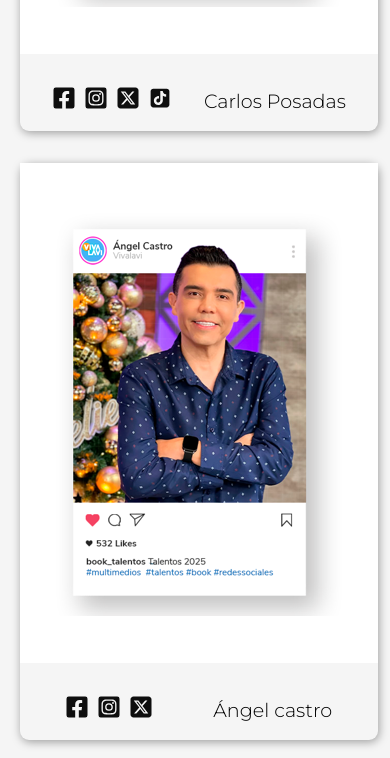
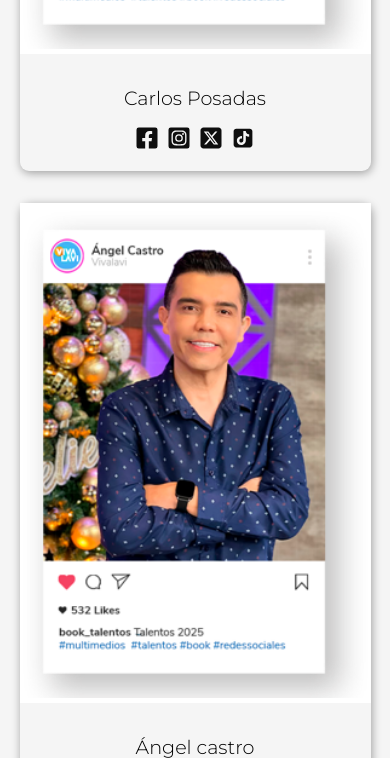
Before and after one commit to webrstudio/multimediosdigital.com, a Next.js app: page /talento in a window 390 px wide. Shown: the part 810-1568 px from the top of the page. Built offline with nearby package versions, Linux system fonts and the light colour scheme; a web font is replaced by a local one.

Commit message:
se corrige el estilo de los talentos en responsive

```diff
--- a/src/app/talento/components/talent/Talent/Talent.jsx
+++ b/src/app/talento/components/talent/Talent/Talent.jsx
@@ -1,16 +1,16 @@
-'use client'
+"use client";
 import { talent } from "./const";
 import { useState } from "react";
 import styles from "./styles.module.css";
-import '@szhsin/react-menu/dist/index.css';
+import "@szhsin/react-menu/dist/index.css";
 import { IoIosArrowDown } from "react-icons/io";
 import { Slide } from "react-awesome-reveal";
-import '@szhsin/react-menu/dist/transitions/zoom.css';
+import "@szhsin/react-menu/dist/transitions/zoom.css";
 import { Container, Title, GridContainer } from "@/components";
-import { Menu, MenuItem, MenuButton } from '@szhsin/react-menu';
+import { Menu, MenuItem, MenuButton } from "@szhsin/react-menu";
 
 export const Talent = () => {
-  const [location, setLocation] = useState('Monterrey')
+  const [location, setLocation] = useState("Monterrey");
 
   return (
     <Container>
@@ -18,29 +18,31 @@ export const Talent = () => {
       <div className={`flexContainer`}>
         <Menu
           menuButton={
-            <MenuButton className={`${styles.buttonMenu} boxShadow borderRadius`}>
-              <span>Menú</span> <IoIosArrowDown />
+            <MenuButton
+              className={`${styles.buttonMenu} boxShadow borderRadius`}
+            >
+              <span>Plazas</span> <IoIosArrowDown />
             </MenuButton>
           }
           transition
         >
-          <MenuItem onClick={() => setLocation('Monterrey')}>
+          <MenuItem onClick={() => setLocation("Monterrey")}>
             Talentos - Monterrey
           </MenuItem>
-          <MenuItem onClick={() => setLocation('Ciudad de México')}>
+          <MenuItem onClick={() => setLocation("Ciudad de México")}>
             Talentos - Ciudad de México
           </MenuItem>
-          <MenuItem onClick={() => setLocation('Guadalajara')}>
+          <MenuItem onClick={() => setLocation("Guadalajara")}>
             Talentos - Guadalajara
           </MenuItem>
         </Menu>
       </div>
       <GridContainer>
-        {talent.filter((talent) => talent.location === location).map((talent, i) => (
-          <Slide key={i} triggerOnce>
-            <div
-              className={`${styles.talentCard} boxShadow borderRadius`}
-            >
+        {talent
+          .filter((talent) => talent.location === location)
+          .map((talent, i) => (
+            <Slide triggerOnce key={i}>
+              <div className={`${styles.talentCard} boxShadow borderRadius`}>
                 <figure className={styles.talentImage}>
                   <img src={talent.image} />
                 </figure>
@@ -48,7 +50,9 @@ export const Talent = () => {
                   <ul className={styles.talentIcons}>
                     {talent.icons.map((icon, i) => (
                       <li key={i}>
-                      <a href={icon.link} target='_blank'>{icon.icon}</a>
+                        <a href={icon.link} target="_blank">
+                          {icon.icon}
+                        </a>
                       </li>
                     ))}
                   </ul>
--- a/src/app/talento/components/talent/Talent/styles.module.css
+++ b/src/app/talento/components/talent/Talent/styles.module.css
@@ -32,15 +32,26 @@
     list-style: none;
 }
 .talentImage{
+    align-items: center;
     background: var(--white-primary);
     display: flex;
     height:500px;
     justify-content: center;
+    margin:0 auto;
     width:100%;
 }
 .talentImage img{
+    height:100%;
     object-fit: contain;
+    width:100%;
 }
 .talentName{
     text-align: center;
 }
+@media (min-width:240px) and (max-width:990px){
+    .talentDescription{
+        flex-direction: column-reverse;
+        justify-content: center;
+        gap:1rem;
+    }
+}
```
Lines whose indentation alone changed are shown as unchanged.
